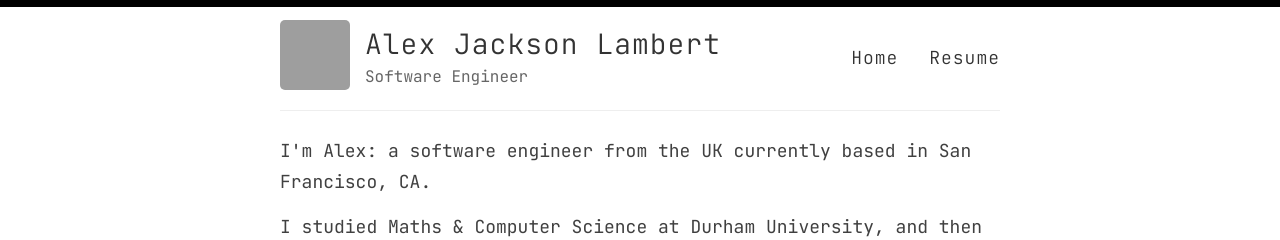
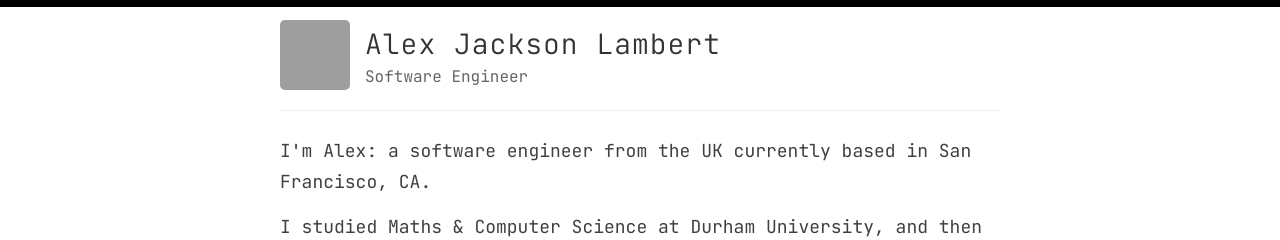
Before and after one commit to alex-jl/alex-jl.github.io, a Jekyll site: the page built from index.html, in a window 1280 px wide. Shown: the top 240 px of the page. Built offline with Jekyll 4.4.1, drawn with Linux system fonts in a browser that asks for light colours; the list of posts is cut into pages by our own code; grey boxes are pictures that could not be loaded.

Commit message:
Remove CV

```diff
--- a/_layouts/default.html
+++ b/_layouts/default.html
@@ -27,11 +27,6 @@
               <h1 class="site-name"><a href="{{ site.baseurl }}/">{{ site.name }}</a></h1>
               <p class="site-description">{{ site.description }}</p>
             </div>
-
-            <nav>
-              <a href="{{ site.baseurl }}/">Home</a>
-              <a href="{{ site.baseurl }}/resume">Resume</a>
-            </nav>
           </header>
         </div>
       </div>
```
Also changed, not shown: _pages/resume.md (deleted, +0 -7 lines), 1 other file.
